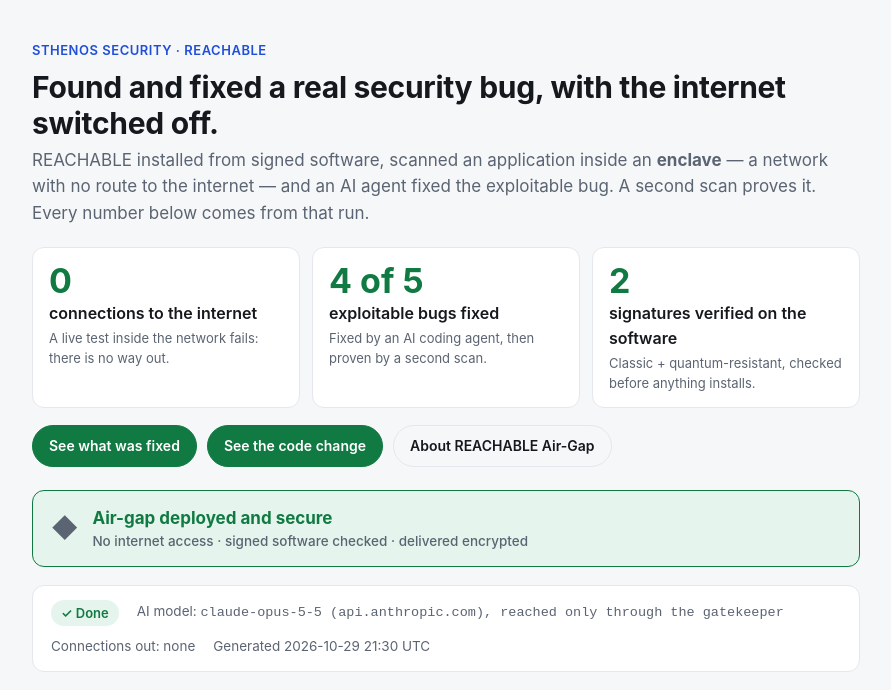
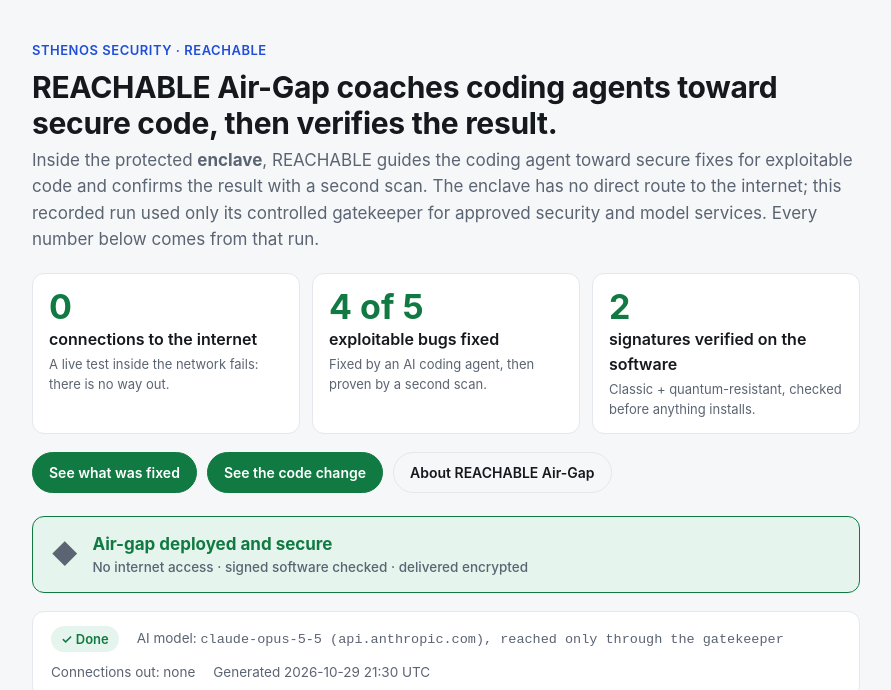
Before and after one commit to sthenos-security/reach-airgap-demo, a plain HTML site: page docs/index.html in a window 1280 px wide. Shown: the top 690 px of the page, without its empty margins (194-1085 px from the left). Drawn offline with Linux system fonts and the light colour scheme.

Commit message:
docs(demo): clarify offline agent coaching

```diff
--- a/docs/index.html
+++ b/docs/index.html
@@ -139,10 +139,11 @@
   <div class="wrap">
     <header>
       <div class="eyebrow">Sthenos Security · Reachable</div>
-      <h1>Found and fixed a real security bug, with the internet switched off.</h1>
-      <p class="lede">REACHABLE installed from signed software, scanned an application inside an
-        <b>enclave</b> — a network with no route to the internet — and an AI agent fixed the
-        exploitable bug. A second scan proves it. Every number below comes from that run.</p>
+      <h1>REACHABLE Air-Gap coaches coding agents toward secure code, then verifies the result.</h1>
+      <p class="lede">Inside the protected <b>enclave</b>, REACHABLE guides the coding agent toward
+        secure fixes for exploitable code and confirms the result with a second scan. The enclave has
+        no direct route to the internet; this recorded run used only its controlled gatekeeper for
+        approved security and model services. Every number below comes from that run.</p>
       <div class="kpis"><div class="kpi"><span class="kn">0</span><span class="kl">connections to the internet</span><span class="ks">A live test inside the network fails: there is no way out.</span></div><div class="kpi"><span class="kn">4 of 5</span><span class="kl">exploitable bugs fixed</span><span class="ks">Fixed by an AI coding agent, then proven by a second scan.</span></div><div class="kpi"><span class="kn">2</span><span class="kl">signatures verified on the software</span><span class="ks">Classic + quantum-resistant, checked before anything installs.</span></div></div>
       <div class="ctas"><a class="cta primary" href="evidence/fixed.html">See what was fixed</a><a class="cta primary" href="evidence/code-diff-viewer.html">See the code change</a><a class="cta" href="https://sthenosec.com/airgap">About REACHABLE Air-Gap</a></div>
     </header>
```
